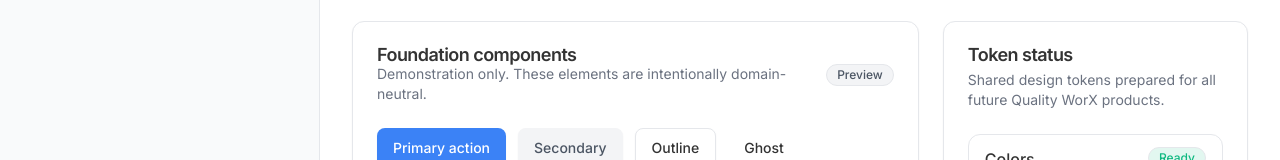
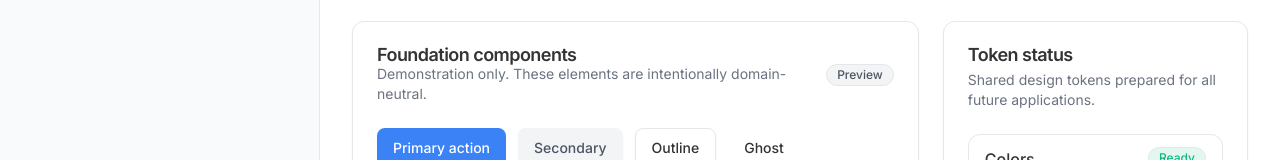
Before and after one commit to PaddeFTW/app-template, a Next.js app: page / in a window 1280 px wide. Shown: the part 632-792 px from the top of the page. Built offline with nearby package versions, Linux system fonts and the light colour scheme.

Commit message:
Remove remaining Quality WorX copy from showcase

```diff
--- a/components/common/foundation-showcase.tsx
+++ b/components/common/foundation-showcase.tsx
@@ -181,7 +181,7 @@ export function FoundationShowcase() {
           <CardHeader>
             <CardTitle>Token status</CardTitle>
             <CardDescription>
-              Shared design tokens prepared for all future Quality WorX products.
+              Shared design tokens prepared for all future applications.
             </CardDescription>
           </CardHeader>
           <CardContent className="space-y-4">
```
